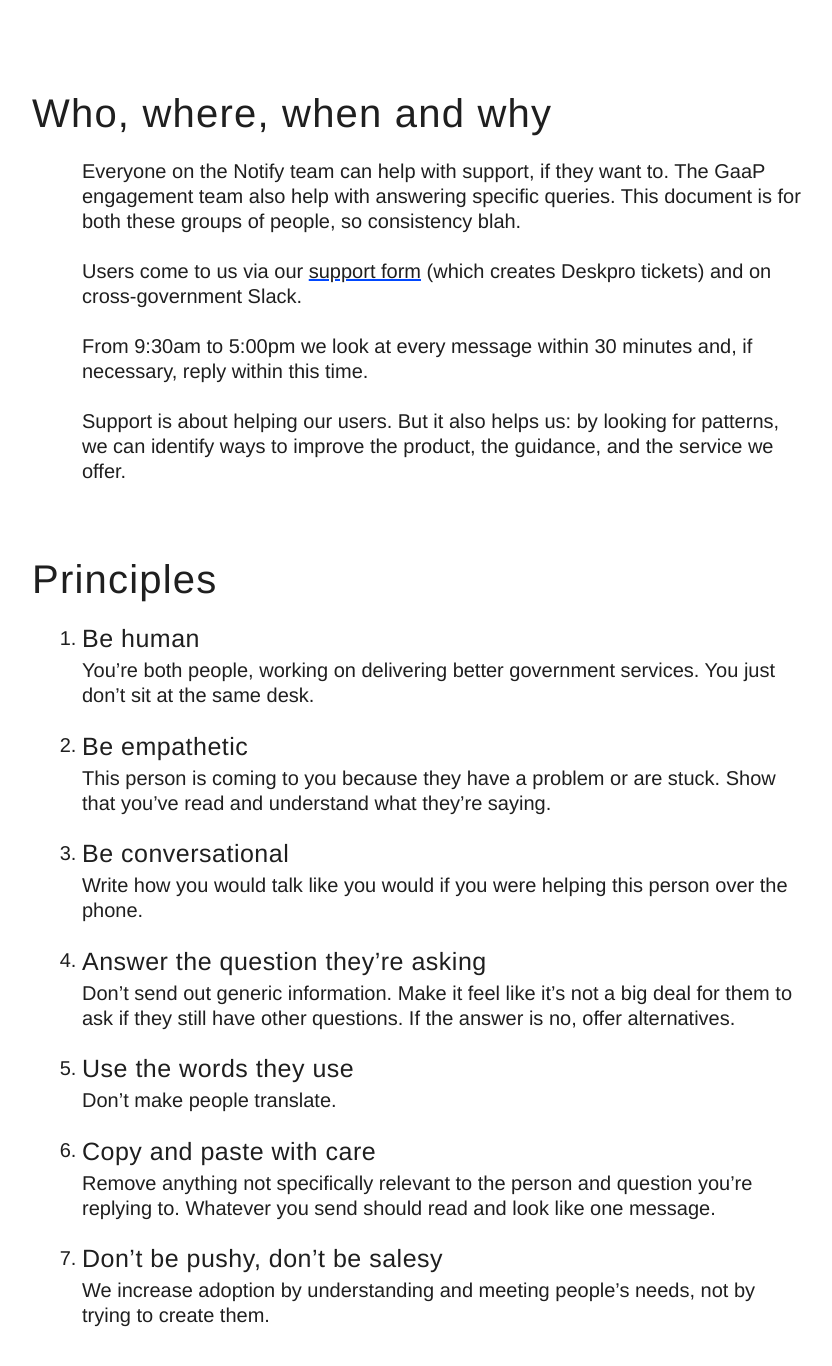
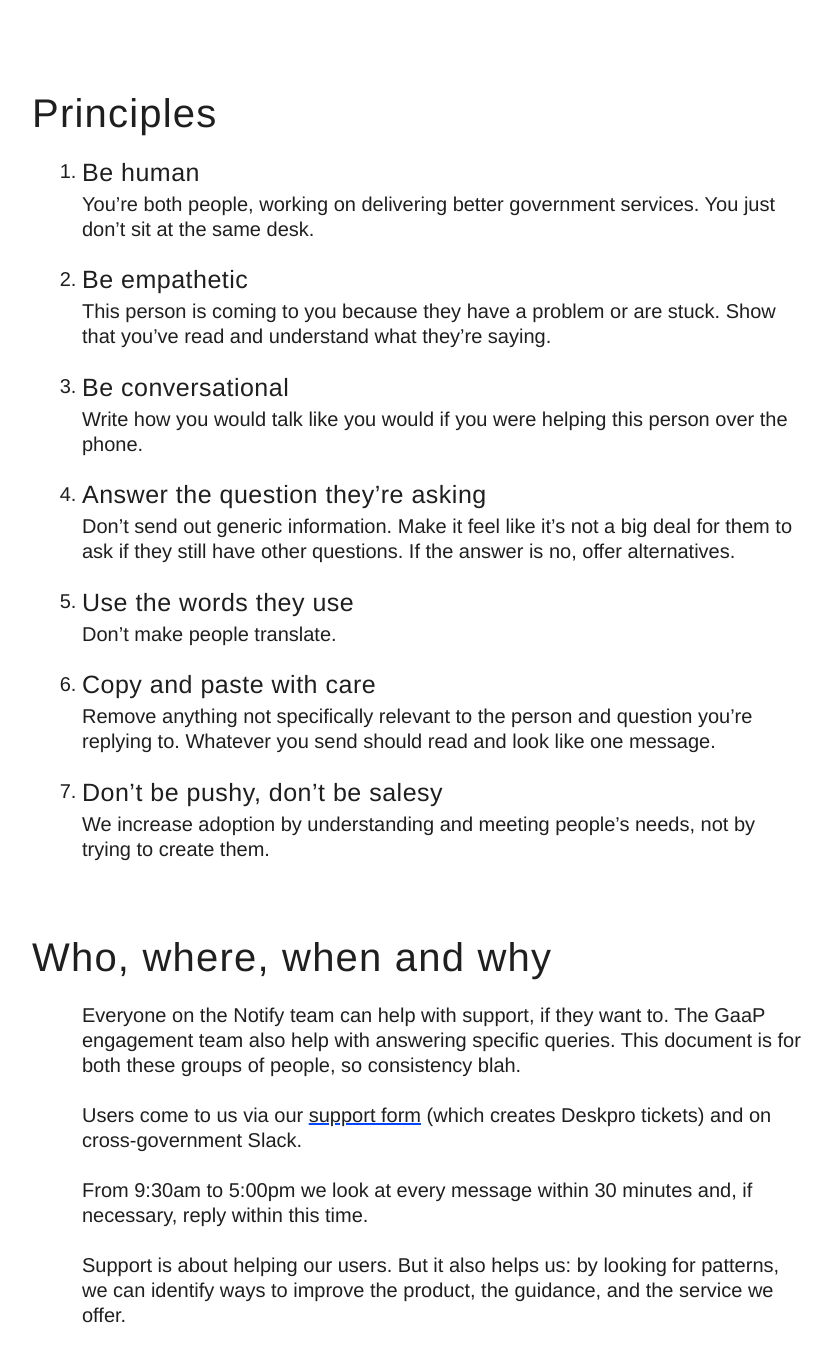
Before and after one commit to alphagov/notify-support, a Jekyll site: the page built from index.md, in a window 1280 px wide and 1400 px high, scrolled down 501 px. Shown: the top 1366 px of the window, without its empty margins (43-875 px from the left). Built offline with Jekyll 4.4.1, drawn with Linux system fonts in a browser that asks for light colours; part of the change alters nothing that is shown.

```diff
--- a/_config.yml
+++ b/_config.yml
@@ -30,6 +30,9 @@ theme: minima
 plugins:
   - jekyll-feed
 
+collections:
+  - content
+
 # Exclude from processing.
 # The following items will not be processed, by default. Create a custom list
 # to override the default setting.
--- a/_includes/header.html
+++ b/_includes/header.html
@@ -2,7 +2,7 @@
   How to support GOV.UK Notify users
 </h1>
 
-{% assign sorted_pages = site.posts | sort:"order" %}
+{% assign sorted_pages = site.content | sort:"order" %}
 
 <nav>
   {% for page in sorted_pages %}
--- a/_layouts/home.html
+++ b/_layouts/home.html
@@ -1,7 +1,7 @@
 ---
 layout: default
 ---
-  {% assign sorted_pages = site.posts | sort:"order" %}
+  {% assign sorted_pages = site.content | sort:"order" %}
   {% for page in sorted_pages %}
     <article class="post" itemscope itemtype="http://schema.org/BlogPosting">
       <h2 id="{{ page.slug }}">
```
Also changed, not shown: _content/2017-01-01-as-a-developer.markdown (renamed from _posts/2017-01-01-as-a-developer.markdown), _content/2017-01-01-as-someone-who-does-engagement.markdown (renamed from _posts/2017-01-01-as-someone-who-does-engagement.markdown), _content/2017-01-01-principles.markdown (renamed from _posts/2017-01-01-principles.markdown), _content/2017-01-01-who-when-where.markdown (renamed from _posts/2017-01-01-who-when-where.markdown).
